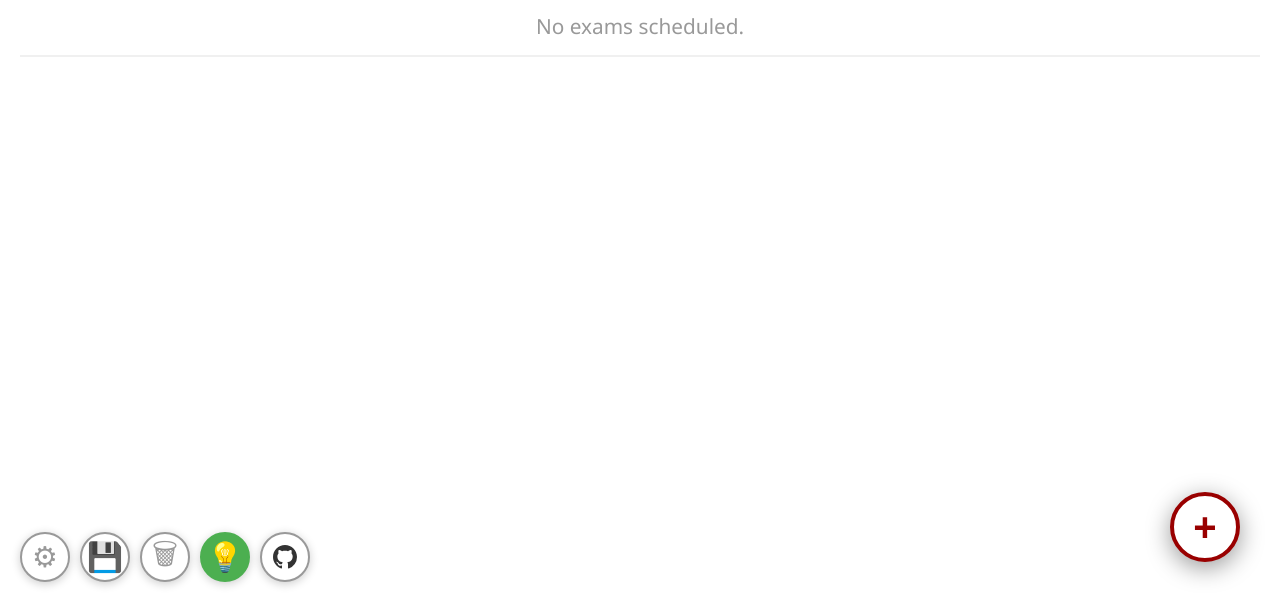
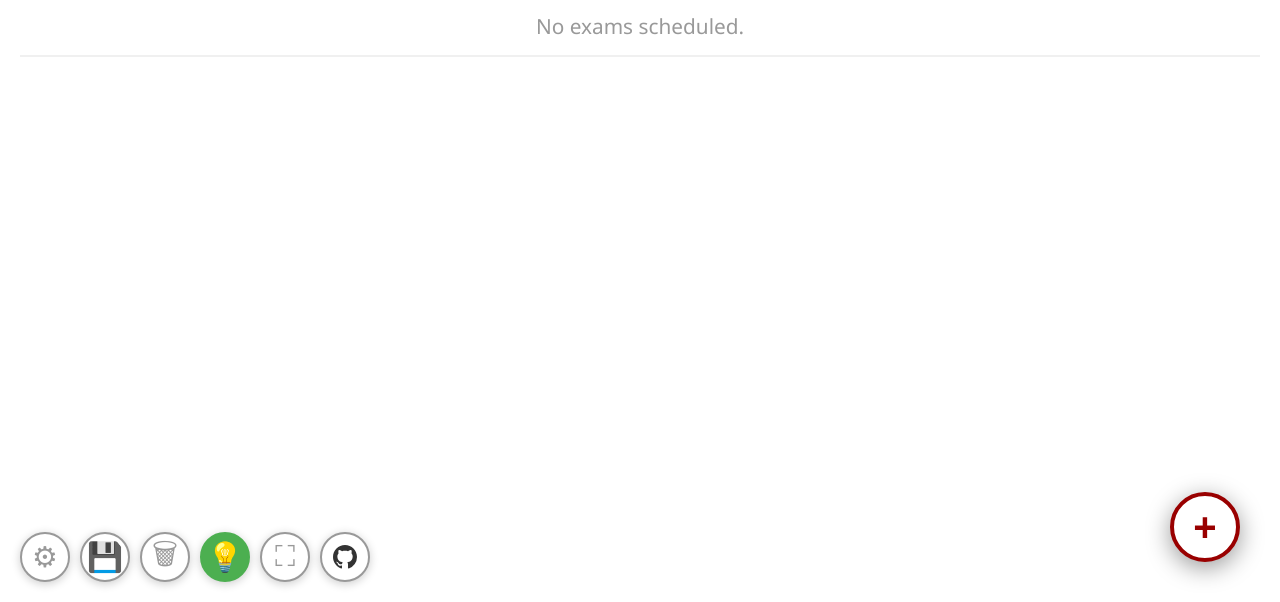
Before and after one commit to nick-myers/exam-timer, a plain HTML site: page index.html in a window 1280 px wide. Shown: the part 198-800 px from the top of the page. Drawn offline with Linux system fonts and the light colour scheme.

Commit message:
Fullscreen

```diff
--- a/index.html
+++ b/index.html
@@ -327,10 +327,41 @@
         color: white;
       }
 
+      .fullscreen-btn {
+        position: fixed;
+        bottom: 20px;
+        left: 260px;
+        padding: 0;
+        background: white;
+        border: 2px solid #999;
+        border-radius: 50%;
+        cursor: pointer;
+        font-size: 1.8rem;
+        transition: all 0.2s;
+        z-index: 10;
+        color: #999;
+        width: 50px;
+        height: 50px;
+        display: flex;
+        align-items: center;
+        justify-content: center;
+        box-shadow: 0 2px 10px rgba(0, 0, 0, 0.2);
+      }
+
+      .fullscreen-btn:hover {
+        transform: scale(1.15);
+      }
+
+      .fullscreen-btn.active {
+        background: #2196f3;
+        border-color: #2196f3;
+        color: white;
+      }
+
       .github-btn {
         position: fixed;
         bottom: 20px;
-        left: 260px;
+        left: 320px;
         padding: 0;
         background: white;
         border: 2px solid #999;
@@ -1231,6 +1262,14 @@
           title="Keep Screen Awake"
         >
           💡
+        </button>
+        <button
+          id="fullscreenBtn"
+          class="fullscreen-btn"
+          onclick="toggleFullscreen()"
+          title="Toggle Fullscreen"
+        >
+          ⛶
         </button>
         <a
           href="https://github.com/nick-myers/exam-timer"
@@ -1673,6 +1712,41 @@
         }
       });
 
+      // Fullscreen functionality
+      function toggleFullscreen() {
+        const btn = document.getElementById('fullscreenBtn');
+
+        if (!document.fullscreenElement) {
+          // Enter fullscreen
+          document.documentElement.requestFullscreen().then(() => {
+            btn.classList.add('active');
+            btn.title = 'Exit Fullscreen';
+          }).catch(err => {
+            console.error('Error entering fullscreen:', err);
+          });
+        } else {
+          // Exit fullscreen
+          document.exitFullscreen().then(() => {
+            btn.classList.remove('active');
+            btn.title = 'Toggle Fullscreen';
+          }).catch(err => {
+            console.error('Error exiting fullscreen:', err);
+          });
+        }
+      }
+
+      // Listen for fullscreen changes (e.g., user presses ESC key)
+      document.addEventListener('fullscreenchange', () => {
+        const btn = document.getElementById('fullscreenBtn');
+        if (document.fullscreenElement) {
+          btn.classList.add('active');
+          btn.title = 'Exit Fullscreen';
+        } else {
+          btn.classList.remove('active');
+          btn.title = 'Toggle Fullscreen';
+        }
+      });
+
       // Open settings
       function openSettings() {
         document.getElementById("mainApp").classList.remove("active");
```
